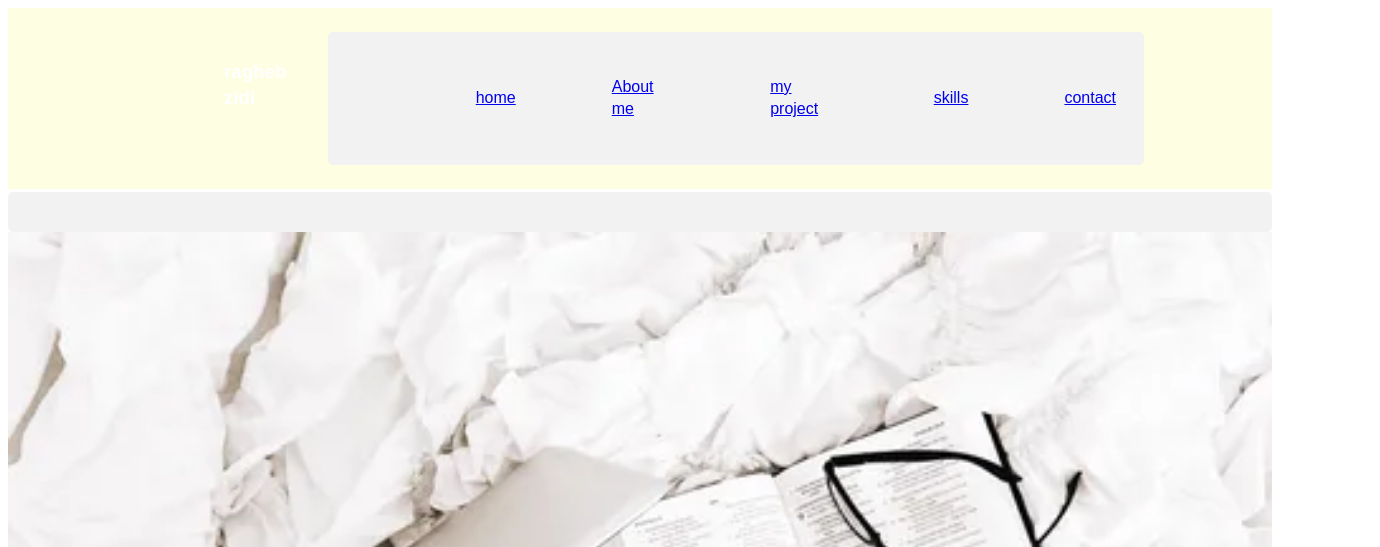
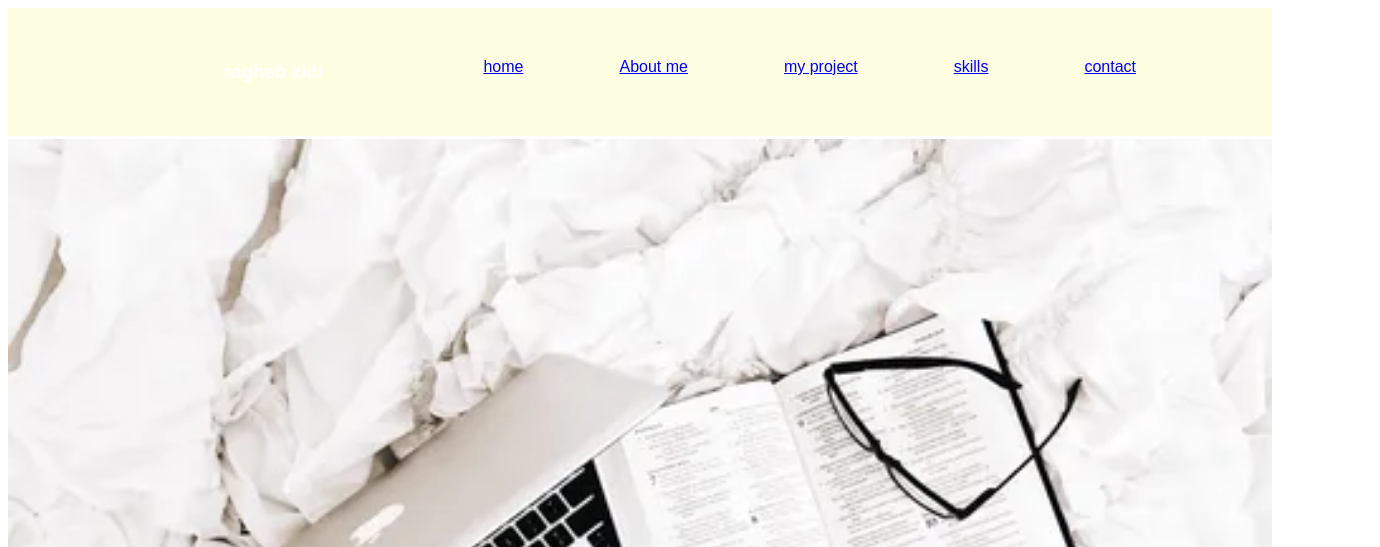
Before and after one commit to raghebzidi123/projetmaquette, a plain HTML site: page index.html in a window 1280 px wide. Shown: the top 547 px of the page, 1380 px wide, since content can reach past the window. Drawn offline with Linux system fonts and the light colour scheme; files whose address does not match are found by name.

Commit message:
Update style.css

```diff
--- a/style.css
+++ b/style.css
@@ -171,6 +171,9 @@ h3{
 
 }
 
+
+
+
 input[type=text], select {
     width: 100%;
     padding: 12px 20px;
@@ -196,7 +199,7 @@ input[type=submit]:hover {
     background-color: #45a049;
   }
 
-div {
+  #fer {
     border-radius: 5px;
     background-color: #f2f2f2;
     padding: 20px;
```
Lines whose indentation alone changed are shown as unchanged.
